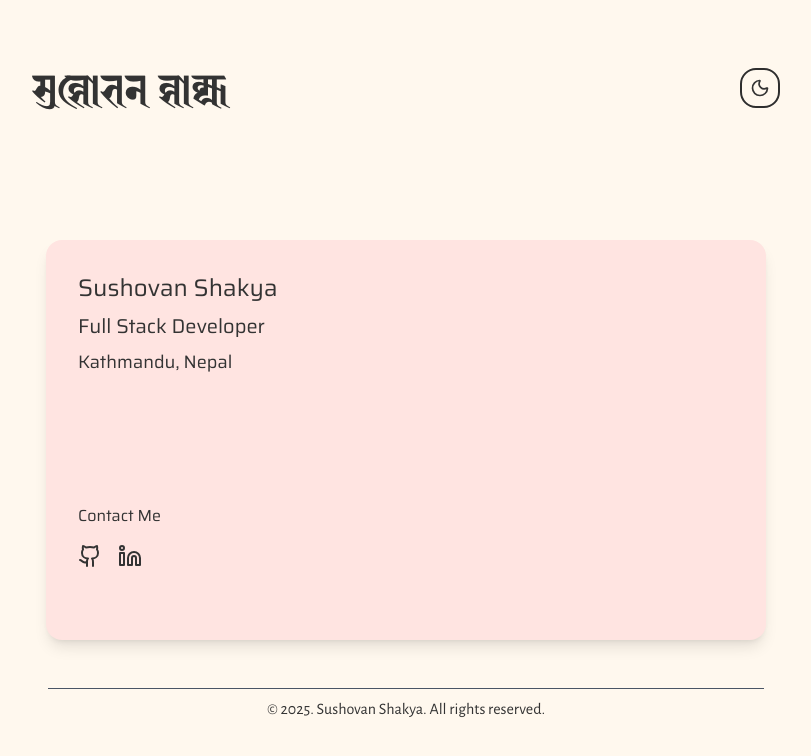
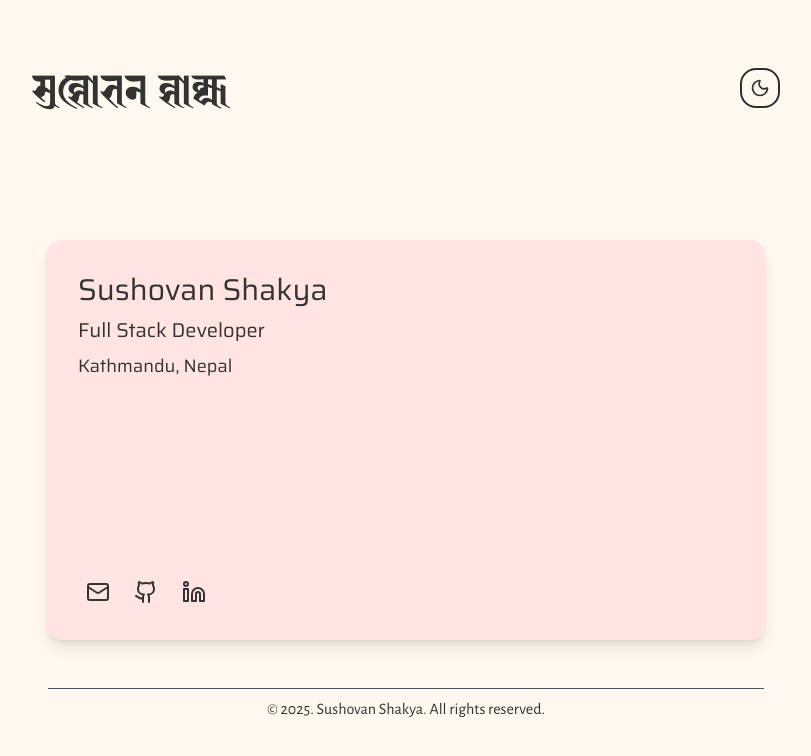
Before and after one commit to steinderace/portfolio, a Next.js app: page / in a window 1280 px wide. Shown: the top 756 px of the page, without its empty margins (234-1045 px from the left). Built offline with nearby package versions, Linux system fonts and the light colour scheme; a web font is replaced by a local one.

Commit message:
finished animating the buttons

```diff
--- a/src/components/Card/index.tsx
+++ b/src/components/Card/index.tsx
@@ -1,6 +1,6 @@
 // Component for business-card like portfolio intro section
 import { saira } from "@/ui/fonts";
-import { Github, Linkedin } from "lucide-react";
+import { Mail, Github, Linkedin } from "lucide-react";
 import Link from "next/link";
 
 export default function Card() {
@@ -8,17 +8,30 @@ export default function Card() {
     <>
       <div className="rounded-2xl shadow-lg bg-[#FFE4E1] dark:bg-[#AED6FF] mt-32 w-180 h-100 p-4">
         <div className={`${saira.className} mt-4 ml-4 text-[#333]`}>
-          <div className="text-2xl">Sushovan Shakya</div>
+          <div className="text-3xl">Sushovan Shakya</div>
           <div className="mt-2 text-xl">Full Stack Developer</div>
           <div className="mt-2 text-lg">Kathmandu, Nepal</div>
-          <div className="mt-32">{""}</div>
-          <div className="mt-2">Contact Me</div>
-          <div className="mt-4 flex flex-row gap-4">
-            <Link href="https://github.com/steinderace">
-              <Github className="text-[#333] transition duration-300 hover:text-[#222]" />
+          <div className="mt-48">{""}</div>
+          <div className="mt-4 flex flex-row gap-2">
+            <Link
+              href="mailto:reach.sushovan@gmail.com"
+              className="p-2 rounded-full transition duration-300 text-[#333] hover:bg-white active:bg-white"
+            >
+              <Mail />
             </Link>
-            <Link href="https://www.linkedin.com/in/steinderace/">
-              <Linkedin className="text-[#333] transition duration-300 hover:text-[#222]" />
+            <Link
+              href="https://github.com/steinderace"
+              target="_blank"
+              className="p-2 rounded-full transition duration-300 text-[#333] hover:text-white hover:bg-[#24292e] active:bg-[#24292e]"
+            >
+              <Github />
+            </Link>
+            <Link
+              href="https://www.linkedin.com/in/steinderace/"
+              target="_blank"
+              className="p-2 rounded-full transition duration-300 text-[#333] hover:text-white hover:bg-[#0077b5] active:bg-[#0077b5]"
+            >
+              <Linkedin />
             </Link>
           </div>
         </div>
```
